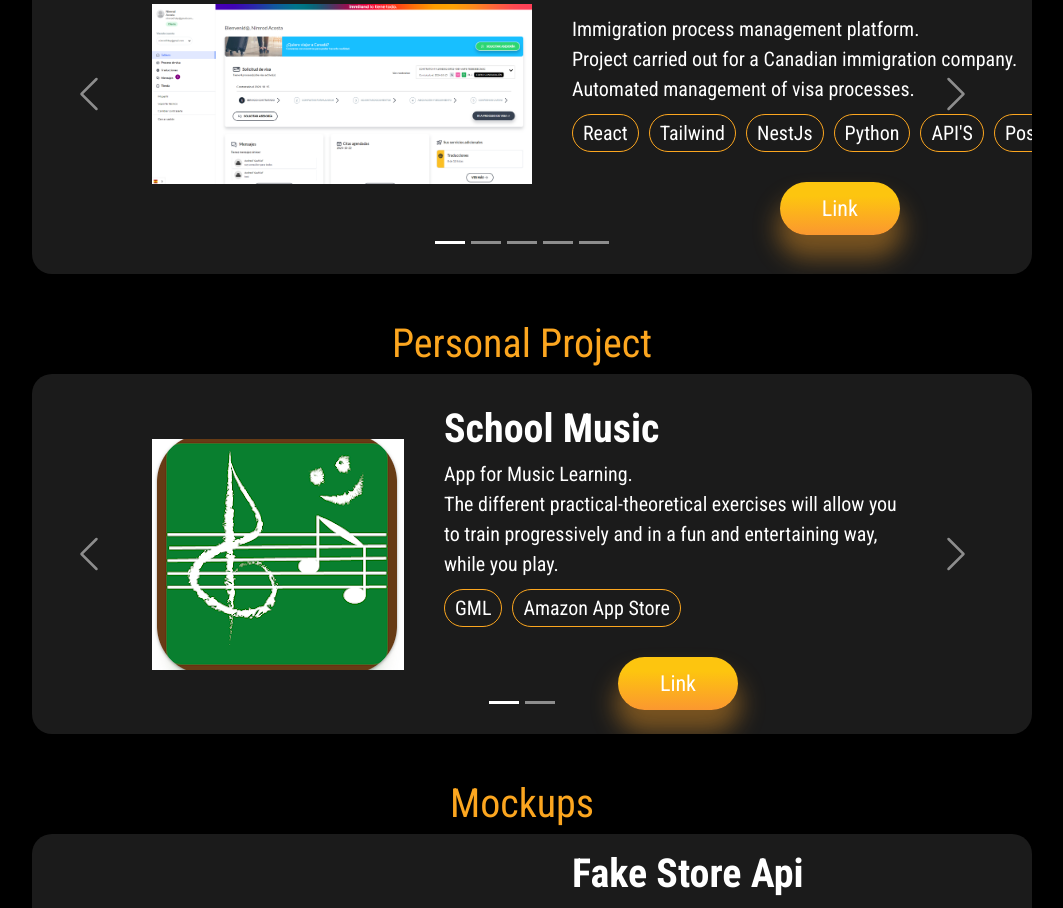
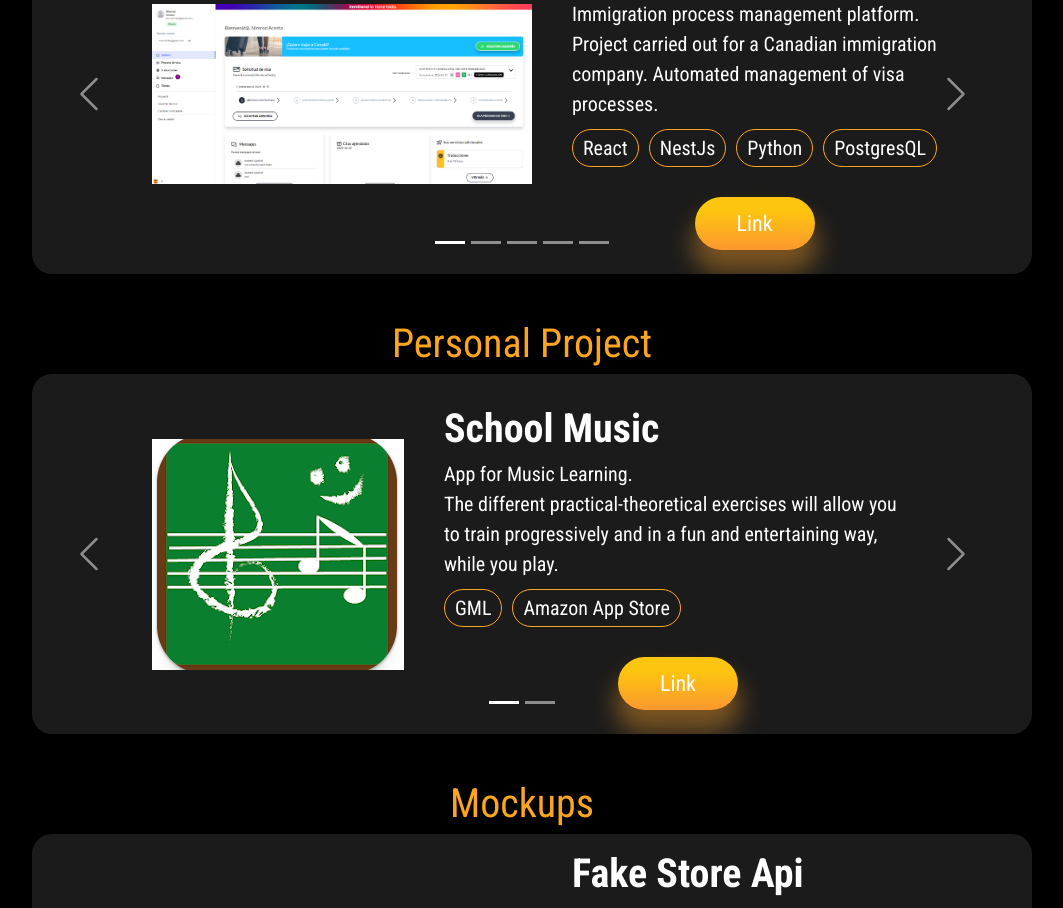
Before and after one commit to nimplay/react-portfolio, a React (Create React App) app: page / in a window 1280 px wide. Shown: the part 3246-4154 px from the top of the page, without its empty margins (118-1181 px from the left). Built offline with nearby package versions, Linux system fonts and the light colour scheme.

Commit message:
fix styles

```diff
--- a/src/components/portfolio/Laboral-Experience.jsx
+++ b/src/components/portfolio/Laboral-Experience.jsx
@@ -62,15 +62,6 @@ const LaboralExperience = () => {
                     color: darkMode ? "white" : "",
                   }}
                 >
-                  Tailwind
-                </h3>
-                <h3
-                  className="tech-name"
-                  style={{
-                    backgroundColor: darkMode ? "#1b1b1b" : "white",
-                    color: darkMode ? "white" : "",
-                  }}
-                >
                   NestJs
                 </h3>
                 <h3
@@ -82,15 +73,7 @@ const LaboralExperience = () => {
                 >
                  Python
                 </h3>
-                <h3
-                  className="tech-name"
-                  style={{
-                    backgroundColor: darkMode ? "#1b1b1b" : "white",
-                    color: darkMode ? "white" : "",
-                  }}
-                >
-                  API'S
-                </h3>
+
                 <h3
                   className="tech-name"
                   style={{
@@ -199,7 +182,7 @@ const LaboralExperience = () => {
                     color: darkMode ? "white" : "",
                   }}
                 >
-                  Ruby on Rails
+                  RoR
                 </h3>
                 <h3
                   className="tech-name"
@@ -210,15 +193,7 @@ const LaboralExperience = () => {
                 >
                   React
                 </h3>
-                <h3
-                  className="tech-name"
-                  style={{
-                    backgroundColor: darkMode ? "#1b1b1b" : "white",
-                    color: darkMode ? "white" : "",
-                  }}
-                >
-                  Redux
-                </h3>
+
                 <h3
                   className="tech-name"
                   style={{
@@ -276,7 +251,7 @@ const LaboralExperience = () => {
                     color: darkMode ? "white" : "",
                   }}
                 >
-                  Ruby on Rails
+                  RoR
                 </h3>
                 <h3
                   className="tech-name"
```
